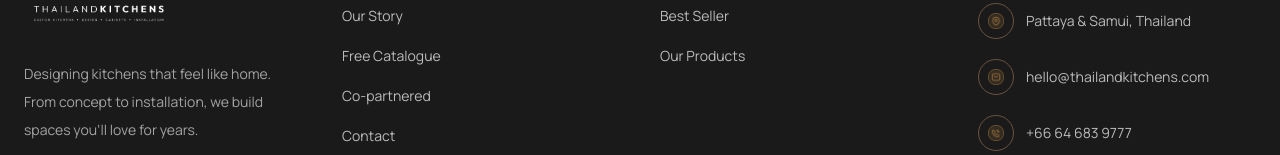
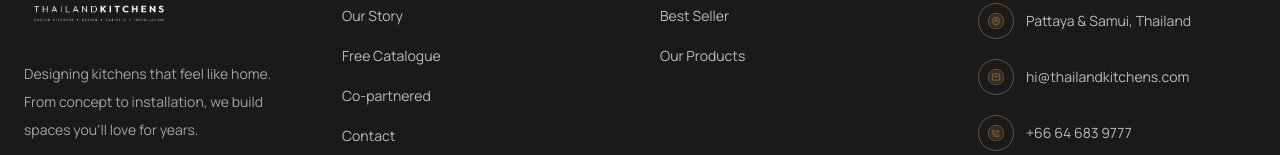
Before and after one commit to VEDMAN-Web/New-Thailand-Kitchen-Final, a Next.js app: page /terms in a window 1280 px wide. Shown: the part 985-1140 px from the top of the page. Built offline with nearby package versions, Linux system fonts and the light colour scheme; no server answers.

Commit message:
seo(P0-3): use hi@thailandkitchens.com as the only public email; map legacy/stray addresses to it

```diff
--- a/src/component/Footer/footerData.ts
+++ b/src/component/Footer/footerData.ts
@@ -24,7 +24,7 @@ export const contactInfo = [
   },
   {
     icon: "/footer/email.png",
-    text: "hello@thailandkitchens.com",
+    text: "hi@thailandkitchens.com",
   },
   {
     icon: "/footer/calling.png",
--- a/src/component/contact/ContactInfoPanel.tsx
+++ b/src/component/contact/ContactInfoPanel.tsx
@@ -138,9 +138,8 @@ export default function ContactInfoPanel() {
           address: location.address,
         }));
 
-  // TODO(seo P0-2/P0-3, waiting on client): confirm the single public contact
-  // email. The CMS value contained a stray "hello@Thaikitchen.in"; it is
-  // filtered out here and the existing site address is shown as a placeholder.
+  // SEO P0-2/P0-3: stray or legacy CMS emails are mapped to the one
+  // confirmed public address (CANONICAL_CONTACT_EMAIL).
   const email = publicContactEmail(
     pickCmsAsset(cms?.email, "") || contactDetails[0].value
   );
--- a/src/component/contact/contactData.ts
+++ b/src/component/contact/contactData.ts
@@ -30,7 +30,7 @@ export const contactDetails = [
   {
     id: 1,
     label: "Email Us",
-    value: "hello@thailandkitchens.com",
+    value: "hi@thailandkitchens.com",
     type: "email" as const,
   },
   {
--- a/src/component/legal/LegalPageView.tsx
+++ b/src/component/legal/LegalPageView.tsx
@@ -55,7 +55,7 @@ export default function LegalPageView({
           body: pickCmsText(s.body, "", locale)
             .replace(/thailandkichens@gmail\.com/gi, CANONICAL_CONTACT_EMAIL)
             .replace(/hello@thaikitchen\.in/gi, CANONICAL_CONTACT_EMAIL)
-            .replace(/hi@thailandkitchens\.com/gi, CANONICAL_CONTACT_EMAIL),
+            .replace(/hello@thailandkitchens\.com/gi, CANONICAL_CONTACT_EMAIL),
         }))
       : fallback.sections;
 
--- a/src/component/legal/legalData.ts
+++ b/src/component/legal/legalData.ts
@@ -29,7 +29,7 @@ export const privacyPageContent: LegalPageContent = {
     },
     {
       title: "4. Your Privacy Rights & Contact",
-      body: "You have the right to access, correct, or delete your personal data at any time. For privacy-related inquiries or to exercise your rights, please contact us at hello@thailandkitchens.com.",
+      body: "You have the right to access, correct, or delete your personal data at any time. For privacy-related inquiries or to exercise your rights, please contact us at hi@thailandkitchens.com.",
     },
   ],
 };
--- a/src/lib/pageMetadata.ts
+++ b/src/lib/pageMetadata.ts
@@ -7,8 +7,8 @@ export const SITE_SEO_LOCALE = "EN" as const;
 export const SITE_HTML_LANG = "en";
 export const SITE_OG_LOCALE = "en_US";
 
-// TODO(seo P0-3, waiting on client): confirm hi@ vs hello@ as the one public address.
-export const CANONICAL_CONTACT_EMAIL = "hello@thailandkitchens.com";
+// SEO P0-3: the single confirmed public contact address.
+export const CANONICAL_CONTACT_EMAIL = "hi@thailandkitchens.com";
 export const CANONICAL_PHONE = "+66 99 359 6916";
 export const VERIFIED_AREA_SERVED = "Pattaya & Koh Samui, Thailand";
 export const SAMUI_KITCHENS_ORIGIN = "https://www.samuikitchens.com";
@@ -21,7 +21,7 @@ export function publicContactEmail(value?: string): string {
   const email = String(value || "").trim();
   if (
     !email ||
-    /thaikitchen\.in|thailandkichens@gmail|hi@thailandkitchens/i.test(email)
+    /thaikitchen\.in|thailandkichens@gmail|hello@thailandkitchens/i.test(email)
   ) {
     return CANONICAL_CONTACT_EMAIL;
   }
```
